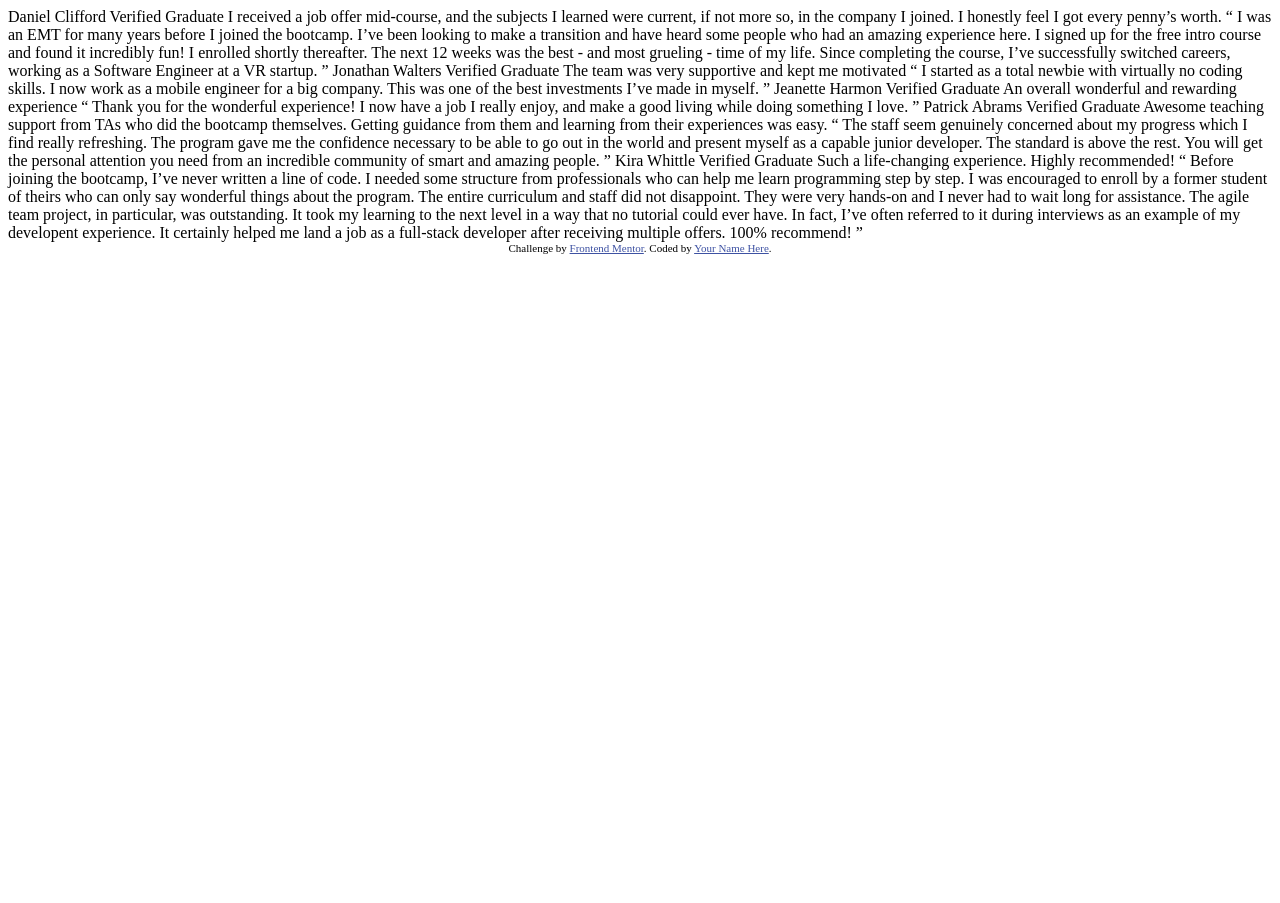
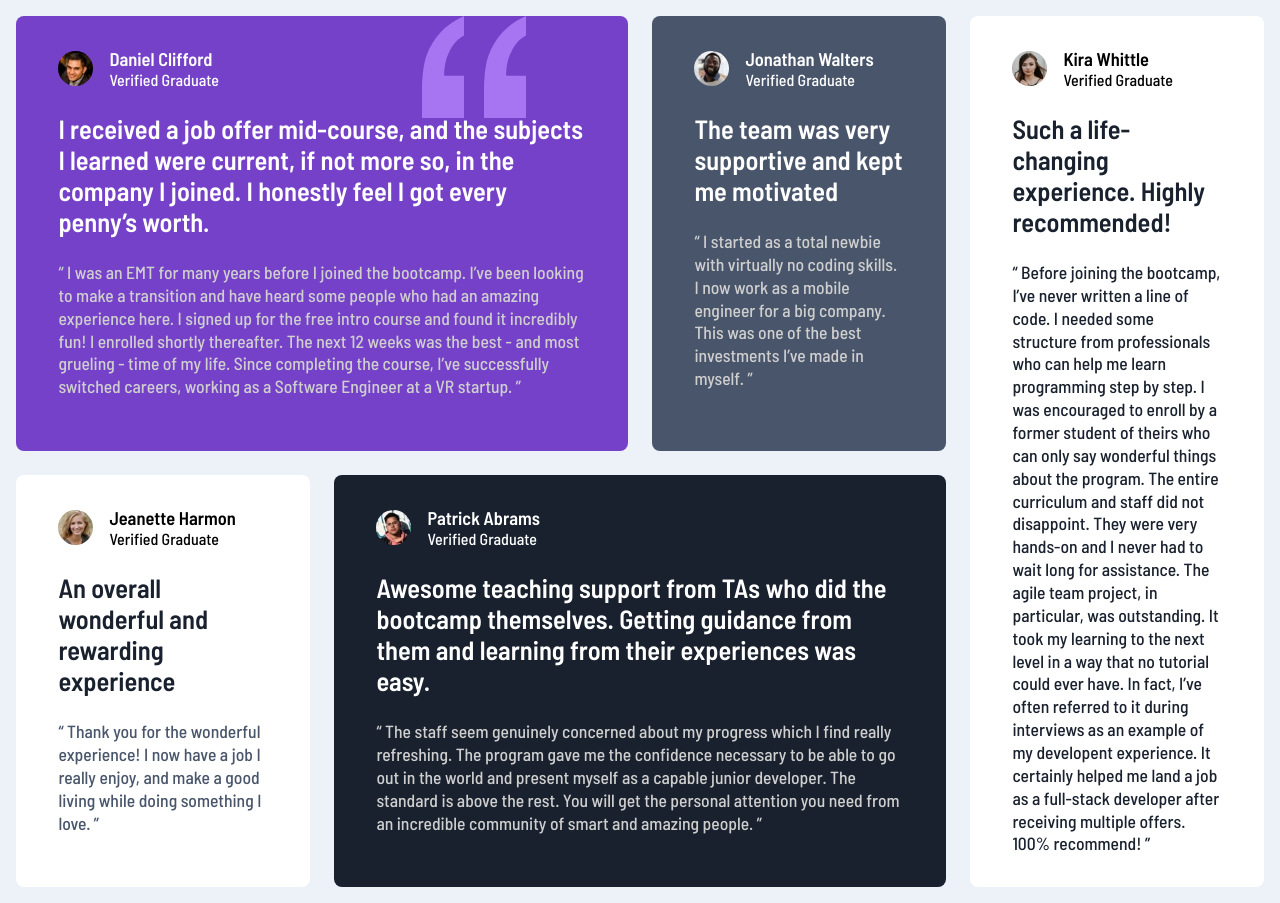
Before and after one commit to neouruguayancr/testimonial_grid_section1, a plain HTML site: page index.html in a window 1280 px wide. Before the commit the page ends 800 px from the top, so only its background shows below. Drawn offline with Linux system fonts and the light colour scheme.

Commit message:
feat: css

```diff
--- a/index.html
+++ b/index.html
@@ -1,76 +1,151 @@
 <!DOCTYPE html>
 <html lang="en">
-<head>
-  <meta charset="UTF-8">
-  <meta name="viewport" content="width=device-width, initial-scale=1.0"> <!-- displays site properly based on user's device -->
+  <head>
+    <meta charset="UTF-8">
+    <meta name="viewport" content="width=device-width, initial-scale=1.0">
+    <link
+      href="https://fonts.googleapis.com/css2?family=Barlow+Semi+Condensed:wght@500;600&display=swap"
+      rel="stylesheet">
+    <link rel="icon" type="image/png" sizes="32x32"
+      href="./images/favicon-32x32.png">
+    <link rel="stylesheet" href="./styles/styles.css">
+    <title>Frontend Mentor | [Testimonials grid section]</title>
+  </head>
+  <body>
+    <header>
+    </header>
 
-  <link rel="icon" type="image/png" sizes="32x32" href="./images/favicon-32x32.png">
+    <main>
+      <div class="testimonials-grid">
+        <div class="item">
+          <div class="person">
+            <img src="images/image-daniel.jpg" alt>
+            <div class="name">
+              <h1>Daniel Clifford</h1>
+              <p>Verified Graduate</p>
+            </div>
+          </div>
 
-  <title>Frontend Mentor | [Challenge Name Here]</title>
+          <p class="top-quote">I received a job offer mid-course, and the
+            subjects I learned were current, if not more so,
+            in the company I joined. I honestly feel I got every penny’s
+            worth.</p>
+          <p class="bottom-quote">“ I was an EMT for many years before I joined
+            the bootcamp. I’ve been looking to make a
+            transition and have heard some people who had an amazing experience
+            here. I signed up
+            for the free intro course and found it incredibly fun! I enrolled
+            shortly thereafter.
+            The next 12 weeks was the best - and most grueling - time of my
+            life. Since completing
+            the course, I’ve successfully switched careers, working as a
+            Software Engineer at a VR startup. ”</p>
 
-  <!-- Feel free to remove these styles or customise in your own stylesheet 👍 -->
-  <style>
-    .attribution { font-size: 11px; text-align: center; }
-    .attribution a { color: hsl(228, 45%, 44%); }
-  </style>
-</head>
-<body>
-  Daniel Clifford
-  Verified Graduate
+        </div>
 
-  I received a job offer mid-course, and the subjects I learned were current, if not more so,
-  in the company I joined. I honestly feel I got every penny’s worth.
+        <div class="item">
+          <div class="person">
+            <img src="images/image-jonathan.jpg" alt>
+            <div class="name">
+              <h1>Jonathan Walters</h1>
+              <p>Verified Graduate</p>
+            </div>
+          </div>
 
-  “ I was an EMT for many years before I joined the bootcamp. I’ve been looking to make a
-  transition and have heard some people who had an amazing experience here. I signed up
-  for the free intro course and found it incredibly fun! I enrolled shortly thereafter.
-  The next 12 weeks was the best - and most grueling - time of my life. Since completing
-  the course, I’ve successfully switched careers, working as a Software Engineer at a VR startup. ”
+          <p class="top-quote">The team was very supportive and kept me
+            motivated</p>
+          <p class="bottom-quote">“ I started as a total newbie with virtually
+            no coding skills. I now work as
+            a mobile engineer
+            for a big company. This was one of the best investments I’ve made in
+            myself.
+            ”</p>
 
-  Jonathan Walters
-  Verified Graduate
+        </div>
 
-  The team was very supportive and kept me motivated
+        <div class="item">
+          <div class="person">
+            <img src="images/image-kira.jpg" alt>
+            <div class="name">
+              <h1>Kira Whittle</h1>
+              <p>Verified Graduate</p>
+            </div>
+          </div>
 
-  “ I started as a total newbie with virtually no coding skills. I now work as a mobile engineer
-  for a big company. This was one of the best investments I’ve made in myself. ”
+          <p class="top-quote">Such a life-changing experience. Highly
+            recommended!</p>
+          <p class="bottom-quote">“ Before joining the bootcamp, I’ve never
+            written a line of code. I needed
+            some structure from
+            professionals who can help me learn programming step by step. I was
+            encouraged to enroll by a former
+            student of theirs who can only say wonderful things about the
+            program. The
+            entire curriculum and staff
+            did not disappoint. They were very hands-on and I never had to wait
+            long for
+            assistance. The agile team
+            project, in particular, was outstanding. It took my learning to the
+            next
+            level in a way that no tutorial
+            could ever have. In fact, I’ve often referred to it during
+            interviews as an
+            example of my developent
+            experience. It certainly helped me land a job as a full-stack
+            developer
+            after receiving multiple offers.
+            100% recommend! ”</p>
 
-  Jeanette Harmon
-  Verified Graduate
+        </div>
 
-  An overall wonderful and rewarding experience
+        <div class="item">
+          <div class="person">
+            <img src="images/image-jeanette.jpg" alt>
+            <div class="name">
+              <h1>Jeanette Harmon</h1>
+              <p>Verified Graduate</p>
+            </div>
+          </div>
 
-  “ Thank you for the wonderful experience! I now have a job I really enjoy, and make a good living
-  while doing something I love. ”
+          <p class="top-quote">An overall wonderful and rewarding experience</p>
+          <p class="bottom-quote">“ Thank you for the wonderful experience! I
+            now have a job I really enjoy,
+            and make a good living
+            while doing something I love. ”</p>
 
-  Patrick Abrams
-  Verified Graduate
+        </div>
 
-  Awesome teaching support from TAs who did the bootcamp themselves. Getting guidance from them and
-  learning from their experiences was easy.
+        <div class="item">
+          <div class="person">
+            <img src="images/image-patrick.jpg" alt>
+            <div class="name">
+              <h1>Patrick Abrams</h1>
+              <p>Verified Graduate</p>
+            </div>
+          </div>
 
-  “ The staff seem genuinely concerned about my progress which I find really refreshing. The program
-  gave me the confidence necessary to be able to go out in the world and present myself as a capable
-  junior developer. The standard is above the rest. You will get the personal attention you need from
-  an incredible community of smart and amazing people. ”
+          <p class="top-quote">Awesome teaching support from TAs who did the
+            bootcamp themselves. Getting
+            guidance from them and
+            learning from their experiences was easy.</p>
+          <p class="bottom-quote">“ The staff seem genuinely concerned about my
+            progress which I find really
+            refreshing. The program
+            gave me the confidence necessary to be able to go out in the world
+            and
+            present myself as a capable
+            junior developer. The standard is above the rest. You will get the
+            personal
+            attention you need from
+            an incredible community of smart and amazing people. ”</p>
 
-  Kira Whittle
-  Verified Graduate
+        </div>
+      </div>
+    </main>
 
-  Such a life-changing experience. Highly recommended!
+    <footer>
 
-  “ Before joining the bootcamp, I’ve never written a line of code. I needed some structure from
-  professionals who can help me learn programming step by step. I was encouraged to enroll by a former
-  student of theirs who can only say wonderful things about the program. The entire curriculum and staff
-  did not disappoint. They were very hands-on and I never had to wait long for assistance. The agile team
-  project, in particular, was outstanding. It took my learning to the next level in a way that no tutorial
-  could ever have. In fact, I’ve often referred to it during interviews as an example of my developent
-  experience. It certainly helped me land a job as a full-stack developer after receiving multiple offers.
-  100% recommend! ”
+    </footer>
 
-  <div class="attribution">
-    Challenge by <a href="https://www.frontendmentor.io?ref=challenge" target="_blank">Frontend Mentor</a>.
-    Coded by <a href="#">Your Name Here</a>.
-  </div>
-</body>
+  </body>
 </html>
--- /dev/null
+++ b/styles/styles.css
@@ -0,0 +1,188 @@
+@import url("https://fonts.googleapis.com/css2?family=Barlow+Semi+Condensed:wght@500;600&display=swap");
+
+* {
+  padding: 0;
+  margin: 0;
+  box-sizing: border-box;
+}
+
+:root {
+  --violet: hsl(263, 55%, 52%);
+  --dark-grayish-blue: hsl(217, 19%, 35%);
+  --dark-blackish-blue: hsl(219, 29%, 14%);
+  --white: hsl(0, 0%, 100%);
+  --light-grey: hsl(0, 0%, 81%);
+  --light-grayish-blue: hsl(210, 46%, 95%);
+}
+
+img {
+  max-width: 100%;
+  display: block;
+}
+
+body {
+  background-color: var(--light-grayish-blue);
+  min-height: 100vh;
+  font-family: "Barlow Semi Condensed", serif;
+  display: grid;
+  place-content: center;
+}
+
+.testimonials-grid {
+  max-width: 1440px;
+  margin: 1rem;
+  display: grid;
+  grid-template-areas:
+    "item1 item1 item2 item3"
+    "item4 item5 item5 item3";
+  grid-auto-columns: 1fr;
+  gap: 1.5rem;
+}
+
+.testimonials-grid .item {
+  padding: 2rem 2.65rem;
+  border-radius: 0.5rem;
+}
+
+.testimonials-grid .item:nth-child(1) {
+  grid-area: item1;
+  background-color: var(--violet);
+  position: relative;
+  background-image: url("../images/bg-pattern-quotation.svg");
+  background-repeat: no-repeat;
+  background-position: 80% 0;
+}
+
+.testimonials-grid .item:nth-child(1) .person {
+  color: var(--white);
+  position: relative;
+  z-index: 5;
+}
+
+.testimonials-grid .item:nth-child(1) .top-quote {
+  color: var(--white);
+  position: relative;
+  z-index: 5;
+}
+
+.testimonials-grid .item:nth-child(1) .bottom-quote {
+  color: var(--light-grey);
+}
+
+.testimonials-grid .item:nth-child(1) .quote-icon {
+  width: 130px;
+  position: absolute;
+  top: 0;
+  right: 100px;
+}
+
+.testimonials-grid .item:nth-child(2) {
+  grid-area: item2;
+  background-color: var(--dark-grayish-blue);
+}
+
+.testimonials-grid .item:nth-child(2) .person {
+  color: var(--white);
+}
+
+.testimonials-grid .item:nth-child(2) .top-quote {
+  color: var(--white);
+}
+
+.testimonials-grid .item:nth-child(2) .bottom-quote {
+  color: var(--light-grey);
+}
+
+.testimonials-grid .item:nth-child(3) {
+  grid-area: item3;
+  background-color: var(--white);
+}
+
+.testimonials-grid .item:nth-child(3) .top-quote {
+  color: var(--dark-blackish-blue);
+}
+
+.testimonials-grid .item:nth-child(3) .bottom-quote {
+  color: var(--dark-blackish-blue);
+}
+
+.testimonials-grid .item:nth-child(4) {
+  grid-area: item4;
+  background-color: var(--white);
+}
+
+.testimonials-grid .item:nth-child(4) .top-quote {
+  color: var(--dark-blackish-blue);
+}
+
+.testimonials-grid .item:nth-child(4) .bottom-quote {
+  color: var(--dark-grayish-blue);
+}
+
+.testimonials-grid .item:nth-child(5) {
+  grid-area: item5;
+  background-color: var(--dark-blackish-blue);
+}
+
+.testimonials-grid .item:nth-child(5) .person {
+  color: var(--white);
+}
+
+.testimonials-grid .item:nth-child(5) .top-quote {
+  color: var(--white);
+}
+
+.testimonials-grid .item:nth-child(5) .bottom-quote {
+  color: var(--light-grey);
+}
+
+.testimonials-grid .item .person {
+  margin-bottom: 1.5rem;
+  display: flex;
+  align-items: center;
+  gap: 1rem;
+}
+
+.testimonials-grid .item .person img {
+  width: 35px;
+  border-radius: 50%;
+}
+
+.testimonials-grid .item .person h1 {
+  font-size: 1.15rem;
+}
+
+.testimonials-grid .item .top-quote {
+  margin-bottom: 1.5rem;
+  font-size: 1.65rem;
+  font-weight: 600;
+}
+
+.testimonials-grid .item .bottom-quote {
+  font-size: 1.1rem;
+  line-height: 1.3;
+}
+
+@media (max-width: 1024px) {
+  .testimonials-grid {
+    grid-template-areas:
+      "item1 item1 item2 item2"
+      "item4 item4 item3 item3"
+      "item5 item5 item5 item5";
+  }
+
+  .testimonials-grid .item:nth-child(1) .quote-icon {
+    right: 40px;
+  }
+}
+
+@media (max-width: 768px) {
+  .testimonials-grid {
+    grid-template-areas:
+      "item1"
+      "item2"
+      "item4"
+      "item5"
+      "item3";
+  }
+}
```
Also changed, not shown: 1 other file.
